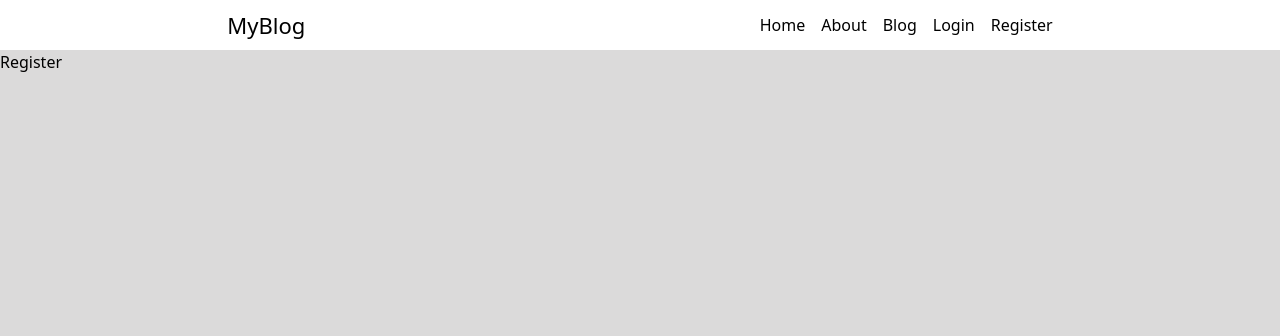
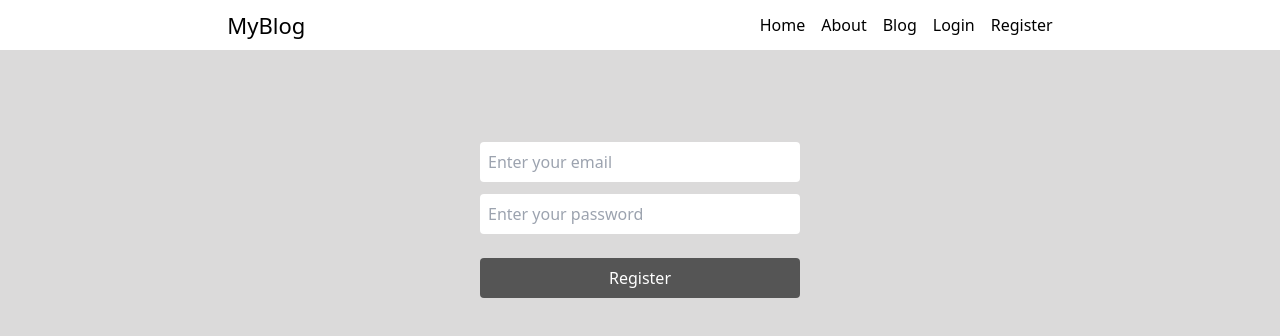
Before and after one commit to Tausif4171/Blog-App-MERN, a React (Create React App) app in the folder frontend/: page /register in a window 1280 px wide. Shown: the top 336 px of the page. Built offline with nearby package versions, Linux system fonts and the light colour scheme.

Commit message:
register page ui ✅

```diff
--- a/frontend/src/components/Register.tsx
+++ b/frontend/src/components/Register.tsx
@@ -2,7 +2,16 @@ import React from 'react'
 
 function Register() {
     return (
-        <div>Register</div>
+        <div>
+        <form action='POST' className='flex flex-col w-[25%] mx-auto my-[80px]'>
+        {/* <label className='align-center items-center'>Login</label> */}
+            <div className='flex flex-col'>
+                <input placeholder='Enter your email' className='mt-3 rounded p-2'/>
+                <input placeholder='Enter your password' className='mt-3 rounded p-2'/>
+            </div>
+            <button className='bg-[#555] rounded-[4px] mt-6 text-[#fff] p-2'>Register</button>
+        </form>
+    </div>
     )
 }
 
```
